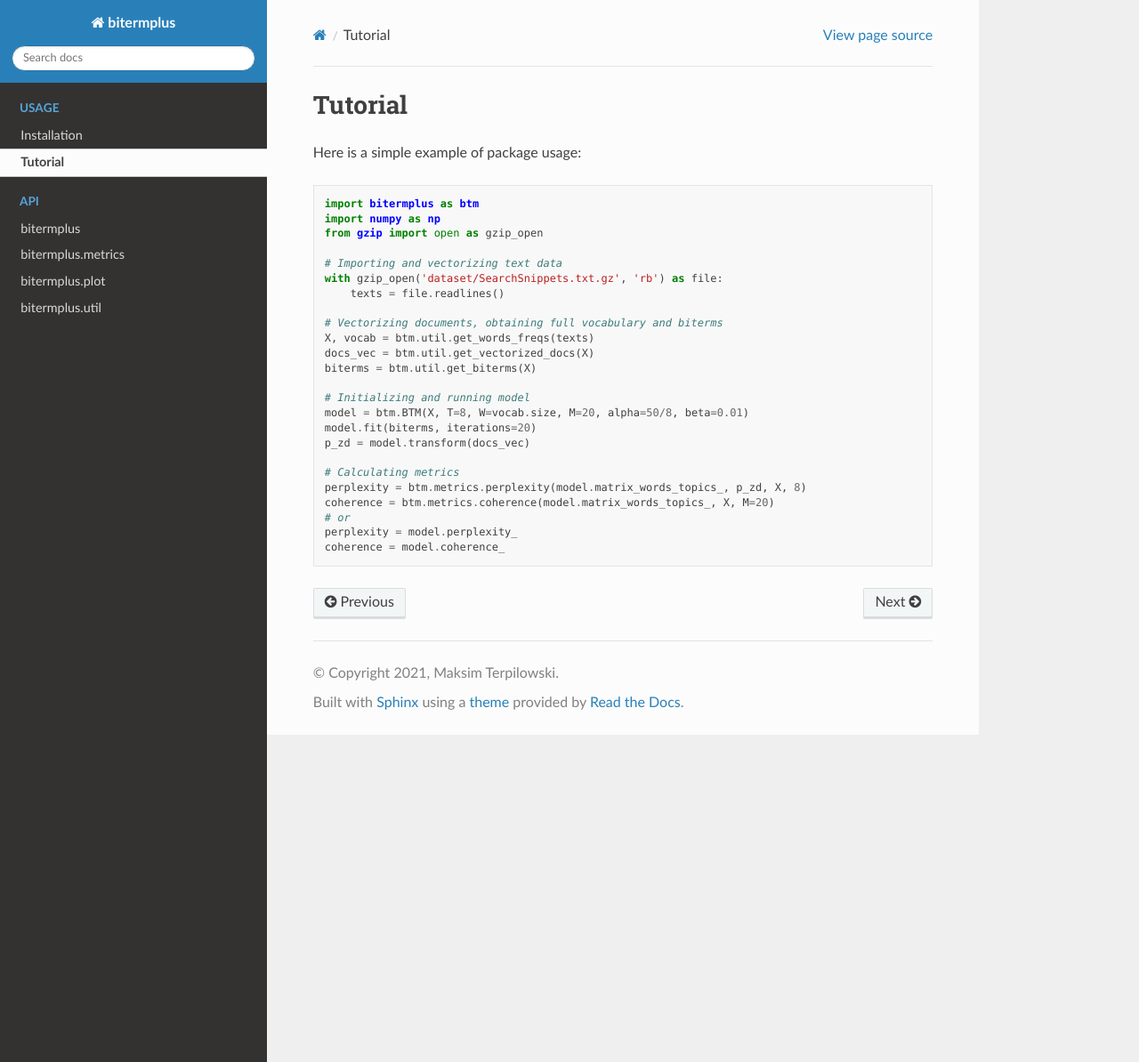
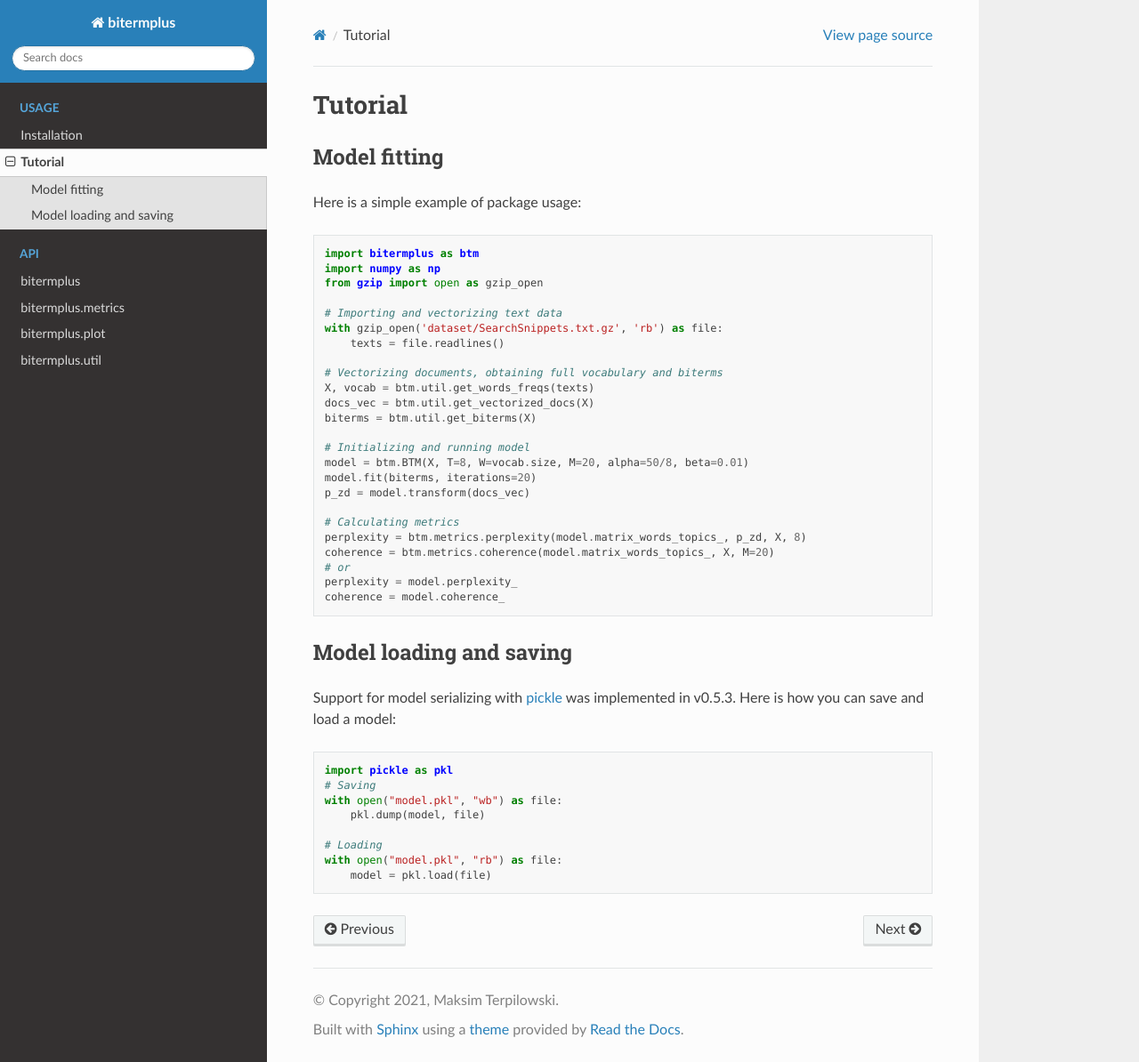
Before and after one commit to maximtrp/bitermplus, a Sphinx documentation site: the page built from docs/source/tutorial.rst, in a window 1280 px wide and 1194 px high. Shown: the whole window at 89% size. Built offline with Sphinx 7.4.7 and the Read the Docs theme 2.0.0, drawn with Linux system fonts in a browser that asks for light colours.

Commit message:
added info about serializing a model and new version

```diff
--- a/docs/source/tutorial.rst
+++ b/docs/source/tutorial.rst
@@ -1,5 +1,8 @@
 Tutorial
 ========
+
+Model fitting
+-------------
 
 Here is a simple example of package usage:
 
@@ -29,3 +32,19 @@ Here is a simple example of package usage:
     # or
     perplexity = model.perplexity_
     coherence = model.coherence_
+
+Model loading and saving
+------------------------
+
+Support for model serializing with `pickle <https://docs.python.org/3/library/pickle.html>`_ was implemented in v0.5.3. Here is how you can save and load a model:
+
+.. code-block:: python
+
+    import pickle as pkl
+    # Saving
+    with open("model.pkl", "wb") as file:
+        pkl.dump(model, file)
+
+    # Loading
+    with open("model.pkl", "rb") as file:
+        model = pkl.load(file)
--- a/src/bitermplus/__init__.py
+++ b/src/bitermplus/__init__.py
@@ -1,4 +1,4 @@
-__version__ = '0.5.2'
+__version__ = '0.5.3'
 __all__ = ['BTM', 'BTMv1', 'util', 'metrics']
 
 from bitermplus.btm import BTM
```
